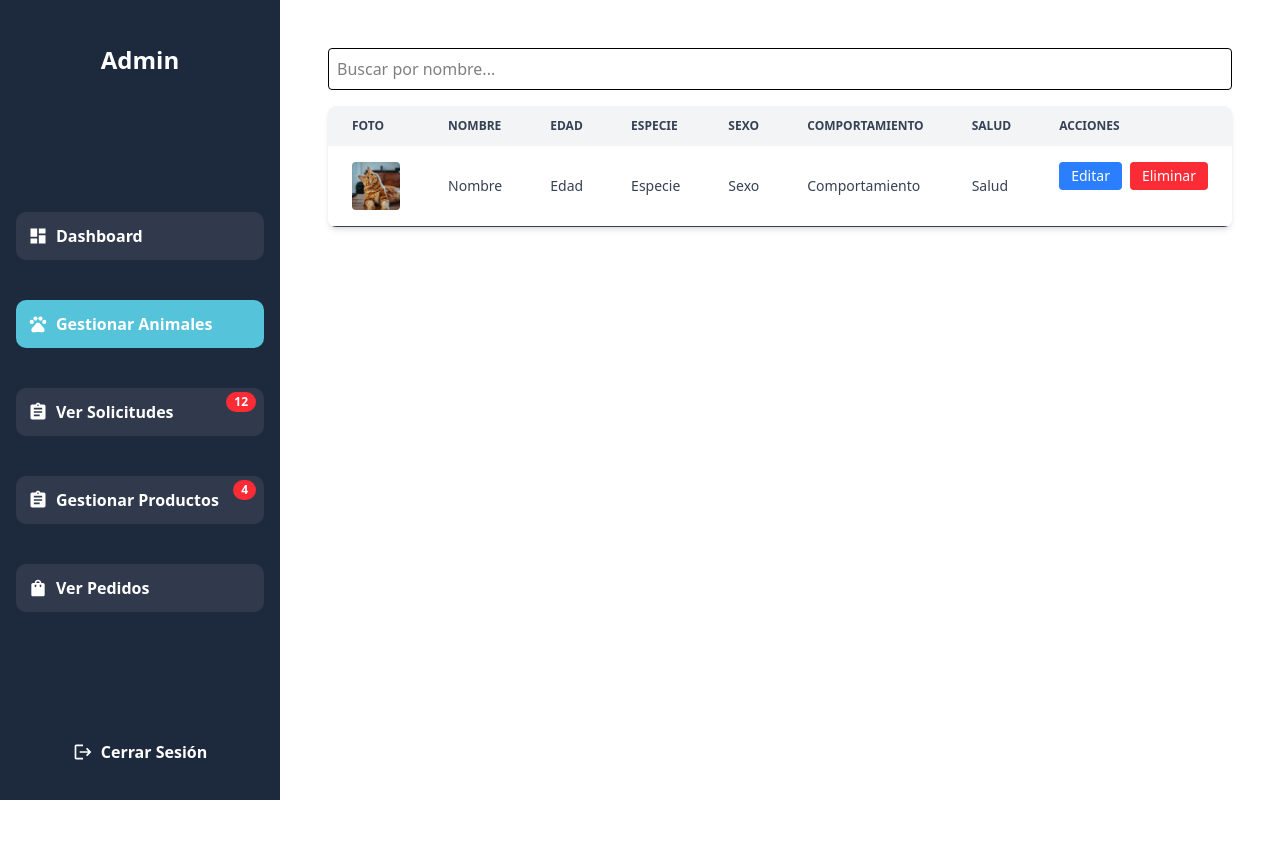
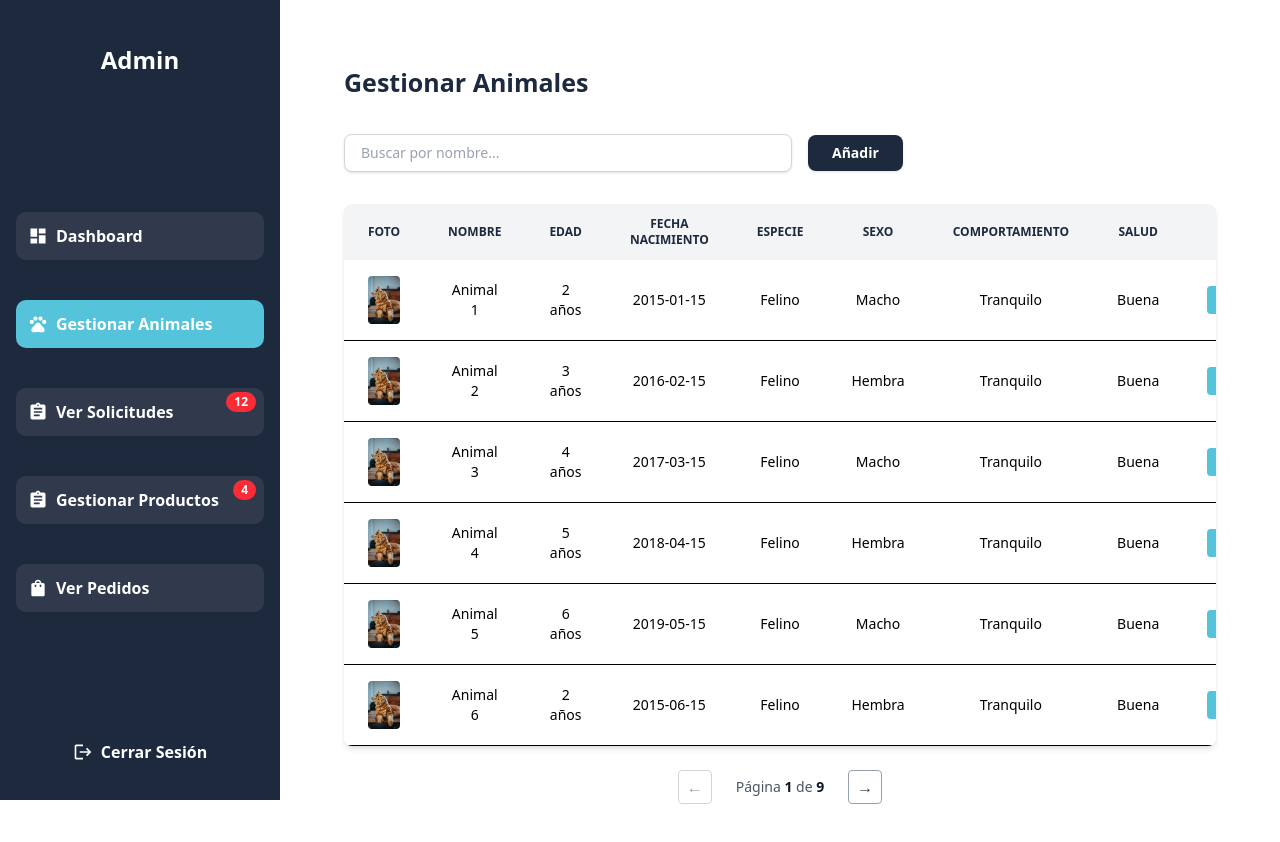
Before and after one commit to AvrilMin/adopcion-app, a React (Vite) app in the folder admin-panel/: page /admin/gestionarAnimales in a window 1280 px wide. Shown: the top 842 px of the page. Built offline with nearby package versions, Linux system fonts and the light colour scheme.

Commit message:
listo gestionar animales

```diff
--- a/admin-panel/package.json
+++ b/admin-panel/package.json
@@ -10,6 +10,8 @@
     "preview": "vite preview"
   },
   "dependencies": {
+    "@heroicons/react": "^2.2.0",
+    "@material-tailwind/react": "^2.1.10",
     "@tailwindcss/vite": "^4.1.7",
     "react": "^19.1.0",
     "react-dom": "^19.1.0",
--- a/admin-panel/src/index.css
+++ b/admin-panel/src/index.css
@@ -2,17 +2,17 @@
 
 /* 🎨 Definimos la paleta de colores como variables CSS */
 :root {
-  --color-oscuro: #1D2A3E;
+  --azuloscuro: #1D2A3E;
   --color-celeste: #55C3D9;
   --color-gris-claro: #f5F5F5;
   --color-texto-claro: #FFFFFF;
-  --color-texto-oscuro: #1D2A3E;
+
   --color-claro: #313A4D;
 }
 
 
 .bg-sidebar {
-  background-color: var(--color-oscuro);
+  background-color: var(--azuloscuro);
 }
 
 .text-sidebar {
@@ -22,6 +22,7 @@
 .bg-gris {
 	background-color: var(--color-gris-claro);
 }
+
 
 .btn-Activado[aria-current="page"]{
 	background-color: var(--color-celeste);
@@ -34,3 +35,43 @@
 .btn-sinActivar{
 	background-color: var(--color-claro);
 }
+
+h1{
+  font-weight:600;
+  font-size: 25px;
+  color: var(--azuloscuro)
+}
+
+
+
+
+/* Scrollbar para navegadores basados en WebKit (Chrome, Edge, Brave, Safari) */
+.scrollbar-custom::-webkit-scrollbar {
+  width: 8px;
+  height: 8px;
+}
+
+.scrollbar-custom::-webkit-scrollbar-track {
+  background: #f1f1f1;
+  border-radius: 100px;
+}
+
+.scrollbar-custom::-webkit-scrollbar-thumb {
+  background-color: #1D2A3E; /* color normal */
+  border-radius: 100px;
+  border: 2px solid transparent;
+  transition: background-color 0.2s ease;
+}
+
+.scrollbar-custom::-webkit-scrollbar-thumb:hover {
+  background-color: #27364d; /* al hacer hover */
+}
+
+.scrollbar-custom::-webkit-scrollbar-thumb:active {
+  background-color: #121b28; /* al hacer clic o arrastrar */
+}
+
+/* Scrollbar para Firefox */
+.scrollbar-custom {
+  scrollbar-color: #1D2A3E #f1f1f1;
+}
--- a/admin-panel/src/pages/GestionarAnimales.jsx
+++ b/admin-panel/src/pages/GestionarAnimales.jsx
@@ -1,24 +1,59 @@
-import React from 'react';
+import React, { useState } from 'react';
 import cat1 from '../components/cat1.jpeg';
 
+const allAnimals = Array.from({ length: 53 }, (_, i) => ({
+  id: i + 1,
+  nombre: `Animal ${i + 1}`,
+  edad: `${2 + (i % 5)} años`,
+  especie: 'Felino',
+  sexo: i % 2 === 0 ? 'Macho' : 'Hembra',
+  comportamiento: 'Tranquilo',
+  salud: 'Buena',
+  fechaNacimiento: `201${5 + (i % 5)}-0${1 + (i % 9)}-15`,
+  imagen: cat1
+}));
+
 const GestionarAnimales = () => {
+  	const [active, setActive] = useState(1);
+  	const itemsPerPage = 6;
+
+  	const indexOfLastItem = active * itemsPerPage;
+  	const indexOfFirstItem = indexOfLastItem - itemsPerPage;
+  	const currentAnimals = allAnimals.slice(indexOfFirstItem, indexOfLastItem);
+
+  	const next = () => {
+    	if (active < Math.ceil(allAnimals.length / itemsPerPage)) setActive(active + 1);
+  	};
+
+	const prev = () => {
+  	  	if (active > 1) setActive(active - 1);
+  	};
+
   	return (
-    <div className="ml-70 p-6 min-h-screen overflow-hidden"> {/* ← Desplaza contenido por el sidebar fijo */}
-      {/* Barra de búsqueda */}
+		<div className="ml-70 p-10 min-h-screen overflow-hidden">
+			<h1 className="mb-8">Gestionar Animales</h1>
+			<div className="w-full mb-8 flex flex-wrap justify-start items-center gap-4">
 				<input
 					type="text"
 					placeholder="Buscar por nombre..."
-        className="mb-4 p-2 border rounded w-full"
+					className="flex-grow max-w-md min-w-[250px] px-4 py-2 text-sm text-gray-700 placeholder-gray-400 bg-white border border-gray-300 rounded-lg shadow-sm focus:outline-none focus:ring-2 focus:ring-[var(--azuloscuro)] transition"
 				/>
 
-      {/* Contenedor con scroll solo en la tabla */}
+				<button className="px-6 py-2 text-sm font-semibold bg-[var(--azuloscuro)] text-white rounded-lg shadow-sm hover:bg-opacity-90 cursor-pointer">
+					Añadir
+				</button>
+			</div>
+
+
+
 			<div className="w-full overflow-x-auto max-h-[800px] overflow-y-auto shadow-md rounded-lg">
-        <table className="min-w-full text-sm text-left text-gray-700 bg-white">
-          <thead className="text-xs text-gray-700 uppercase bg-gray-100 sticky top-0 z-10">
+				<table className="min-w-full text-sm text-left bg-white">
+					<thead className="text-xs text-center text-[var(--azuloscuro)] uppercase bg-gray-100 sticky top-0 z-10">
 						<tr>
 							<th className="px-6 py-3">Foto</th>
 							<th className="px-6 py-3">Nombre</th>
 							<th className="px-6 py-3">Edad</th>
+							<th className="px-6 py-3">Fecha Nacimiento</th>
 							<th className="px-6 py-3">Especie</th>
 							<th className="px-6 py-3">Sexo</th>
 							<th className="px-6 py-3">Comportamiento</th>
@@ -27,30 +62,63 @@ const GestionarAnimales = () => {
 						</tr>
 					</thead>
 					<tbody>
-            {/* Fila ejemplo */}
-            <tr className="border-b hover:bg-gray-50">
+						{currentAnimals.map((animal) => (
+							<tr key={animal.id} className="border-b hover:bg-gray-50">
 								<td className="px-6 py-4">
-                <img
-                  src={cat1}
-                  alt="ft1"
-                  className="h-12 w-12 object-cover rounded cursor-pointer"
-                />
+									<img src={animal.imagen} alt={animal.nombre} className="h-12 w-12 object-cover rounded cursor-pointer" />
 								</td>
-              <td className="px-6 py-4">Nombre</td>
-              <td className="px-6 py-4">Edad</td>
-              <td className="px-6 py-4">Especie</td>
-              <td className="px-6 py-4">Sexo</td>
-              <td className="px-6 py-4">Comportamiento</td>
-              <td className="px-6 py-4">Salud</td>
-              <td className="px-6 py-4 flex gap-2">
-                <button className="bg-blue-500 text-white px-3 py-1 rounded">Editar</button>
-                <button className="bg-red-500 text-white px-3 py-1 rounded">Eliminar</button>
+								<td className="px-6 py-4 text-center">{animal.nombre}</td>
+								<td className="px-6 py-4 text-center">{animal.edad}</td>
+								<td className="px-6 py-4 text-center">{animal.fechaNacimiento}</td>
+								<td className="px-6 py-4 text-center">{animal.especie}</td>
+								<td className="px-6 py-4 text-center">{animal.sexo}</td>
+								<td className="px-6 py-4 text-center">{animal.comportamiento}</td>
+								<td className="px-6 py-4 text-center">{animal.salud}</td>
+								<td className="px-6 py-4">
+									<div className="flex justify-center items-center gap-2">
+										<button className="bg-[var(--color-celeste)] text-white px-3 py-1 rounded cursor-pointer">Editar</button>
+										<button className="bg-red-500 text-white px-3 py-1 rounded cursor-pointer">Eliminar</button>
+									</div>
 								</td>
+
 							</tr>
-            {/* Agrega más filas */}
+						))}
 					</tbody>
 				</table>
 			</div>
+
+			{/* Paginación */}
+			<div className="flex items-center justify-center gap-6 mt-6">
+				<button
+					onClick={prev}
+					disabled={active === 1}
+					className={`px-2 py-1 rounded border items-center cursor-pointer ${
+					active === 1 ? 'text-gray-400 border-gray-300' : 'text-gray-700 border-gray-400 hover:bg-gray-100'
+					}`}
+				>
+					←
+				</button>
+
+				<span className="text-sm text-gray-600">
+					Página <strong className="text-gray-900">{active}</strong> de{' '}
+					<strong className="text-gray-900">{Math.ceil(allAnimals.length / itemsPerPage)}</strong>
+				</span>
+
+				<button
+					onClick={next}
+					disabled={active === Math.ceil(allAnimals.length / itemsPerPage)}
+					className={`px-2 py-1 rounded border cursor-pointer ${
+					active === Math.ceil(allAnimals.length / itemsPerPage)
+						? 'text-gray-400 border-gray-300'
+						: 'text-gray-700 border-gray-400 hover:bg-gray-100'
+					}`}
+				>
+					→
+				</button>
+			</div>
+
+
+
 		</div>
   	);
 };
```
Also changed, not shown: 1 other file (tests, documents, lock files or other folders). Lines whose indentation alone changed are shown as unchanged.
